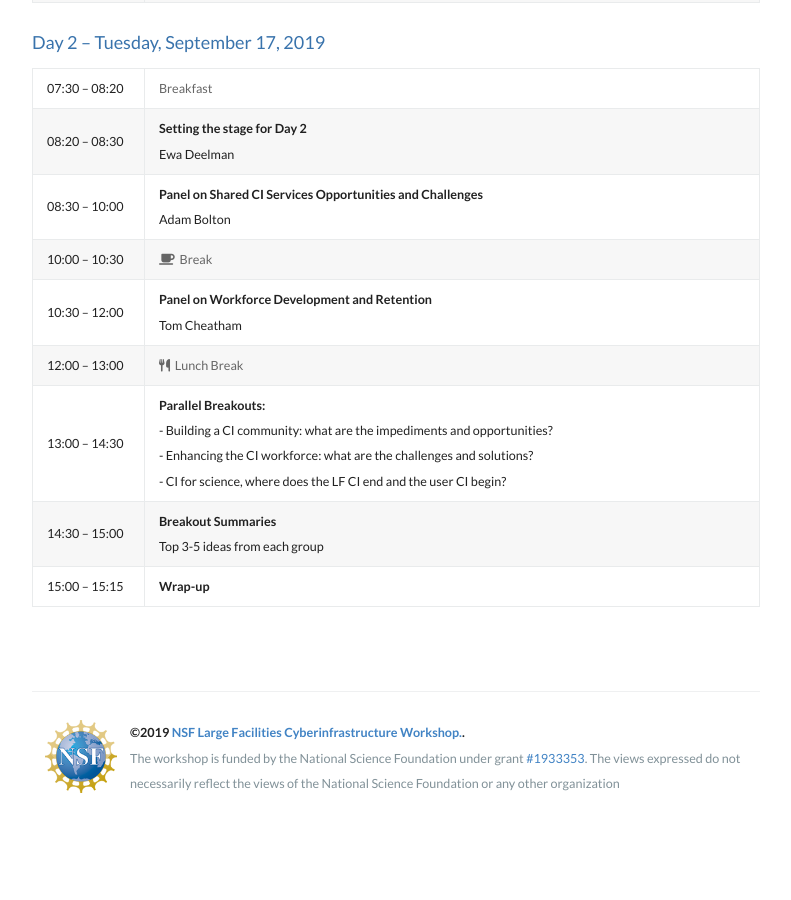
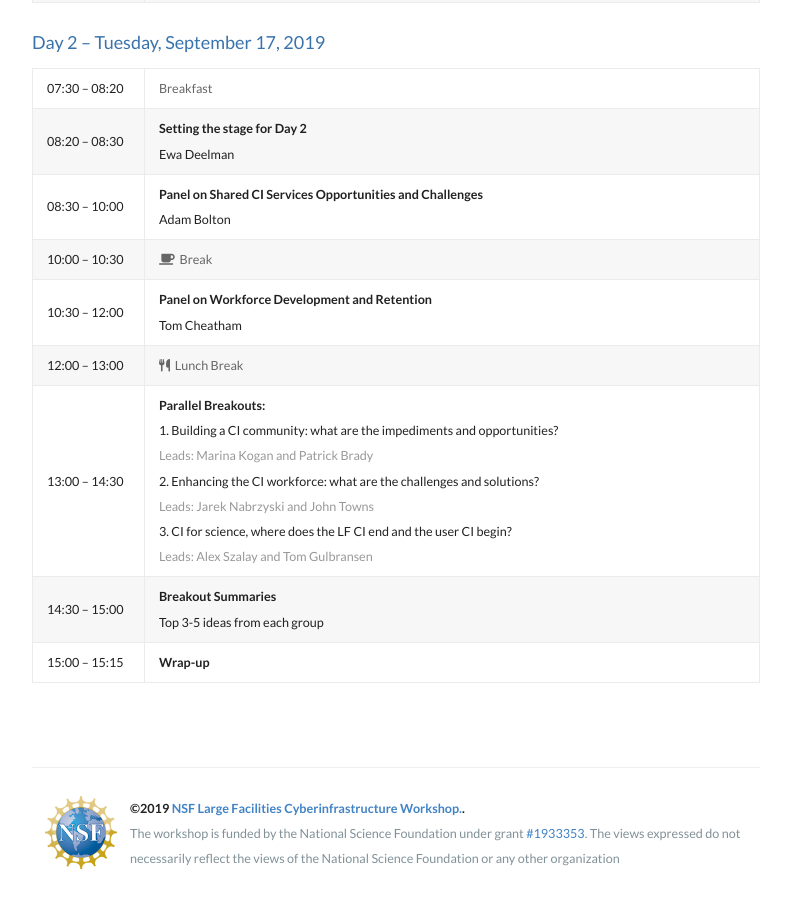
Before and after one commit to facilitiesci/facilitiesci.github.io, a Jekyll site: the page built from agenda.md, in a window 1280 px wide and 900 px high, scrolled down 1406 px. Shown: the whole window, without its empty margins (244-1035 px from the left). Built offline with Jekyll 4.4.1, drawn with Linux system fonts in a browser that asks for light colours; nearby versions of some CDN libraries; before the commit the page ends 2230 px from its top, so only the background shows below that.

Commit message:
Update agenda.md

```diff
--- a/agenda.md
+++ b/agenda.md
@@ -40,6 +40,6 @@ Alexandria, VA, USA, September 16-17, 2019
 | 10:00 – 10:30 | <span style="color: #666"><i class="fas fa-coffee"></i>&nbsp;&nbsp;Break</span>
 | 10:30 – 12:00	| **Panel on Workforce Development and Retention**<br />Tom Cheatham
 | 12:00 – 13:00 | <span style="color: #666"><i class="fas fa-utensils"></i>&nbsp;&nbsp;Lunch Break</span>
-| 13:00 – 14:30 | **Parallel Breakouts:**<br />- Building a CI community: what are the impediments and opportunities?<br />- Enhancing the CI workforce: what are the challenges and solutions?<br />- CI for science, where does the LF CI end and the user CI begin?
+| 13:00 – 14:30 | **Parallel Breakouts:**<br />1. Building a CI community: what are the impediments and opportunities?<br /><span style="color: #999; padding-bottom: 1em">Leads: Marina Kogan and Patrick Brady</span><br />2. Enhancing the CI workforce: what are the challenges and solutions?<br /><span style="color: #999; padding-bottom: 1em">Leads: Jarek Nabrzyski and John Towns</span><br />3. CI for science, where does the LF CI end and the user CI begin?<br /><span style="color: #999; padding-bottom: 1em">Leads: Alex Szalay and Tom Gulbransen</span>
 | 14:30 – 15:00	| **Breakout Summaries**<br />Top 3-5 ideas from each group
 | 15:00 – 15:15	| **Wrap-up**
```
